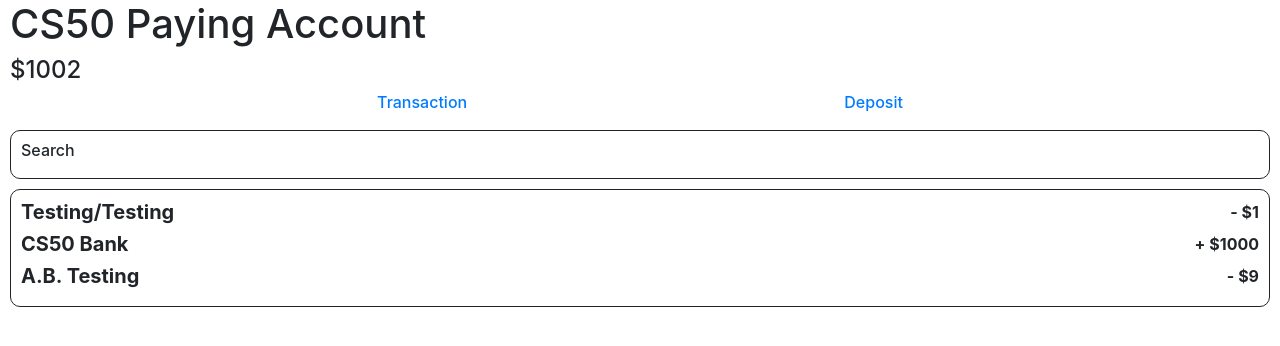
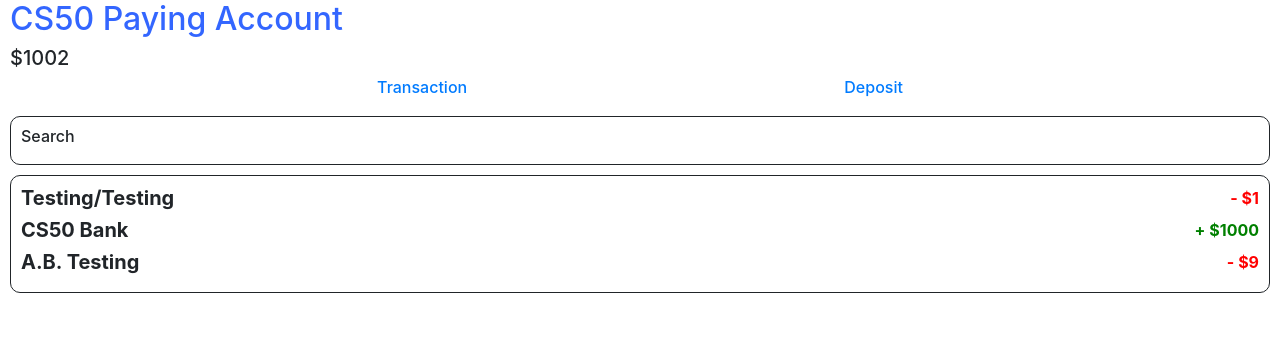
Before and after one commit to MikevanHuizen2912/capstone, a Django app: page /account/25 in a window 1280 px wide. Shown: the part 56-402 px from the top of the page. Run offline with Django 4.2, Linux system fonts and the light colour scheme; a user stored in the database is signed in; data comes from the database, SQL or seed files in the repository; both versions use the stored data as it was after the commit.

Commit message:
Made some improvements on the design of the website

```diff
--- a/bank/static/bank/styles.css
+++ b/bank/static/bank/styles.css
@@ -55,3 +55,24 @@
 #account_name_amount{
     margin-left: 10px;
 }
+
+/* All the titles get this color blue */
+h2{
+    color: rgb(51, 102, 255);
+}
+
+/*  Negative transactions get the color red */
+#amount_negative{
+    color: red;
+}
+
+/* Positive transactions get the color green */
+#amount_positive{
+    color: green;
+}
+
+/* The content of the page where you can create a transaction or a deposit */
+#transaction_body, #create_account_body{
+    margin-left: 10px;
+    margin-right: 10px;
+}
--- a/bank/templates/bank/account.html
+++ b/bank/templates/bank/account.html
@@ -5,8 +5,8 @@
     {{ account.id|json_script:'name' }}
 
     <div id="account_name_amount">
-        <h1>{{ account.name }}</h1>
-        <h4>${{ account.amount }}</h4>
+        <h2>{{ account.name }}</h2>
+        <h5>${{ account.amount }}</h5>
     </div>
     <div id="account_actions">
         <a id="account_transaction" href="{% url 'transaction' %}"><h6>Transaction</h6></a>
@@ -27,9 +27,9 @@
                 {% endif %}
 
                 {% if account == transaction.sender %}
-                    <b>- ${{ transaction.amount }}</b>
+                    <b id="amount_negative">- ${{ transaction.amount }}</b>
                 {% elif account == transaction.receiver %}
-                    <b>+ ${{ transaction.amount }}</b>
+                    <b id="amount_positive">+ ${{ transaction.amount }}</b>
                 {% endif %}
             </div>
             <div class="transaction_extra" id="transaction_extra{{ transaction.id }}">
--- a/bank/views.py
+++ b/bank/views.py
@@ -146,6 +146,12 @@ def transaction(request):
     if request.method == "POST":
         sender = Bankaccount.objects.get(number=request.POST["account"])
         receiver = Bankaccount.objects.get(number=request.POST["receiver_number"])
+        if sender == receiver:
+            return render(request, "bank/transaction.html", {
+                "message": "You cannot transfer money to the account where it came from",
+                "title": "Create Transaction",
+                "all_accounts": Bankaccount.objects.all()
+            })
         amount = int(request.POST["amount"])
         if amount > sender.amount:
             return render(request, "bank/transaction.html", {
```
Also changed, not shown: bank/templates/bank/create_account.html (+6 -3 lines), bank/templates/bank/transaction.html (+5 -3 lines), db.sqlite3.
